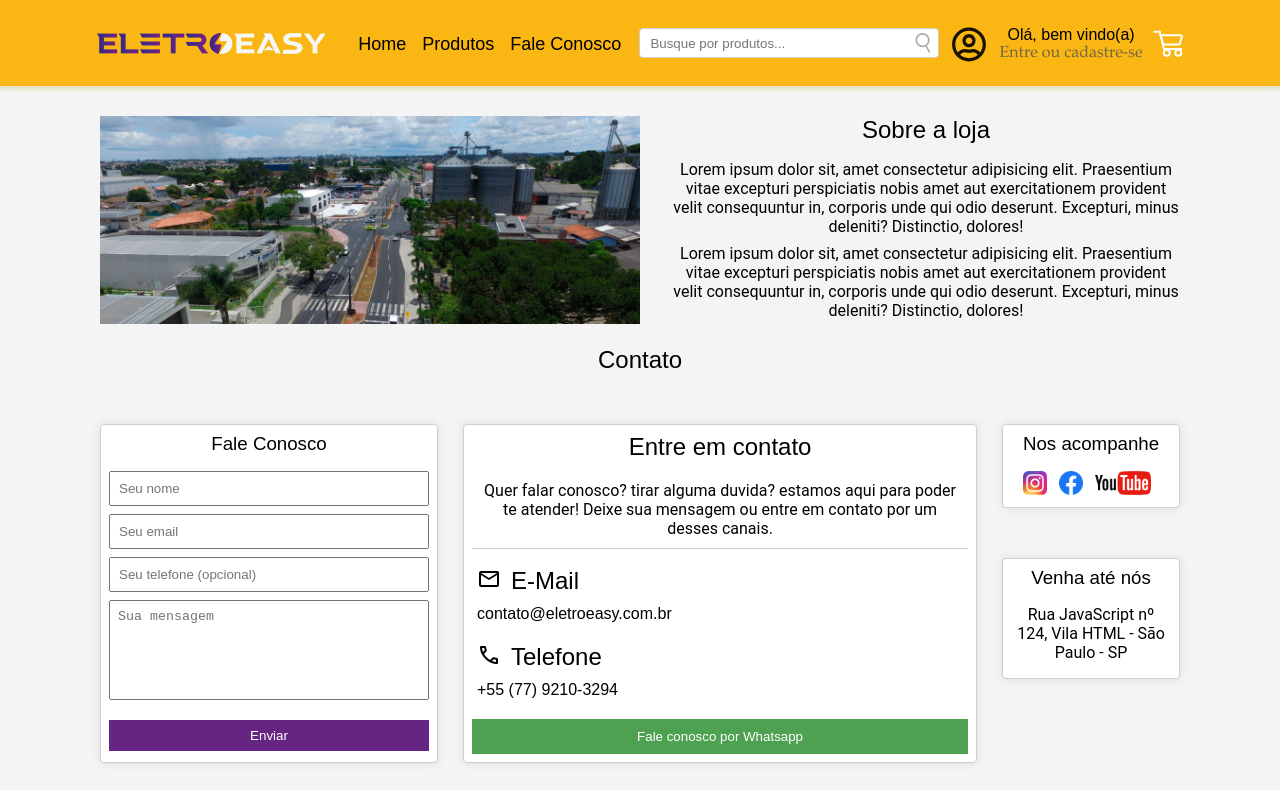
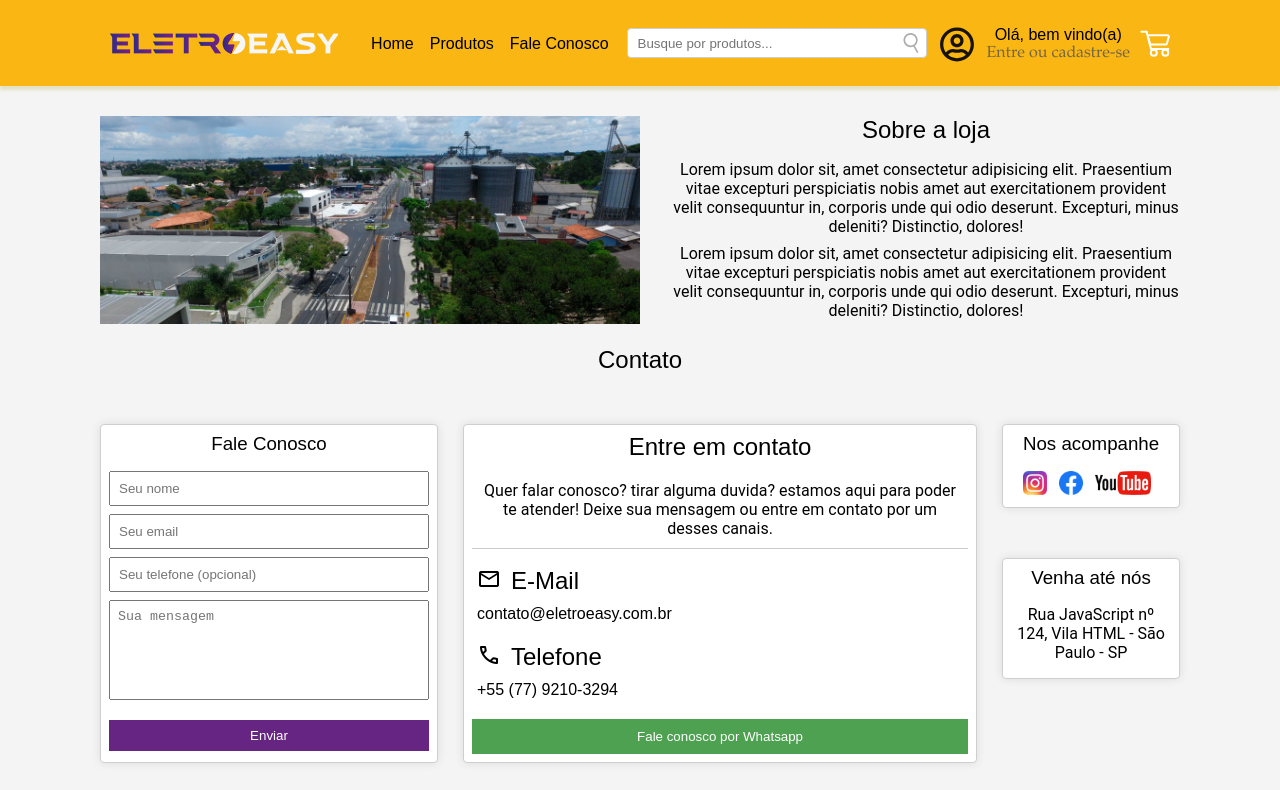
Before and after one commit to Igor-dev1/projetopessoal, a plain HTML site: page contato.html in a window 1280 px wide. Shown: the top 790 px of the page. Drawn offline with nearby package versions, Linux system fonts and the light colour scheme; a web font is replaced by a local one.

Commit message:
corrigi a fonte do header

```diff
--- a/contato.css
+++ b/contato.css
@@ -6,6 +6,7 @@
     src: url(fontes/botoes.otf) format('truetype');
 }
 @import url('https://fonts.googleapis.com/css2?family=Bungee&family=Cairo+Play:wght@200&family=Ibarra+Real+Nova:wght@500&family=PT+Serif&family=Roboto&display=swap');
+
 
 
 * {
@@ -32,6 +33,10 @@ main{
     max-width: 1100px;
 }
 
+body > header > nav > menu > ul > li:nth-child(2) > a{
+    font-weight: 100;
+}
+
 #about > div > img{
     width: 50%;
 }
@@ -40,12 +45,12 @@ header{
     padding: 16px 0;
     background-color: #182C61;
     color: #ecf0f1;
+    font-weight: normal;
 }
 
 header nav li{
     display: inline;
     margin-left: 16px;
-    font-size: 18px;
 }
 
 header nav li a{
--- a/style.css
+++ b/style.css
@@ -81,7 +81,7 @@ padding: 0px 0px 0px 15px;
 }
 
 .menu1 > a{
-    font-family: var(--font-principal); font-weight: bold;
+    font-family: var(--font-principal);
     font-weight: normal;
     text-decoration: none;
     color: rgb(0, 0, 0);
```
Also changed, not shown: contato.html (+1 -0 lines).
